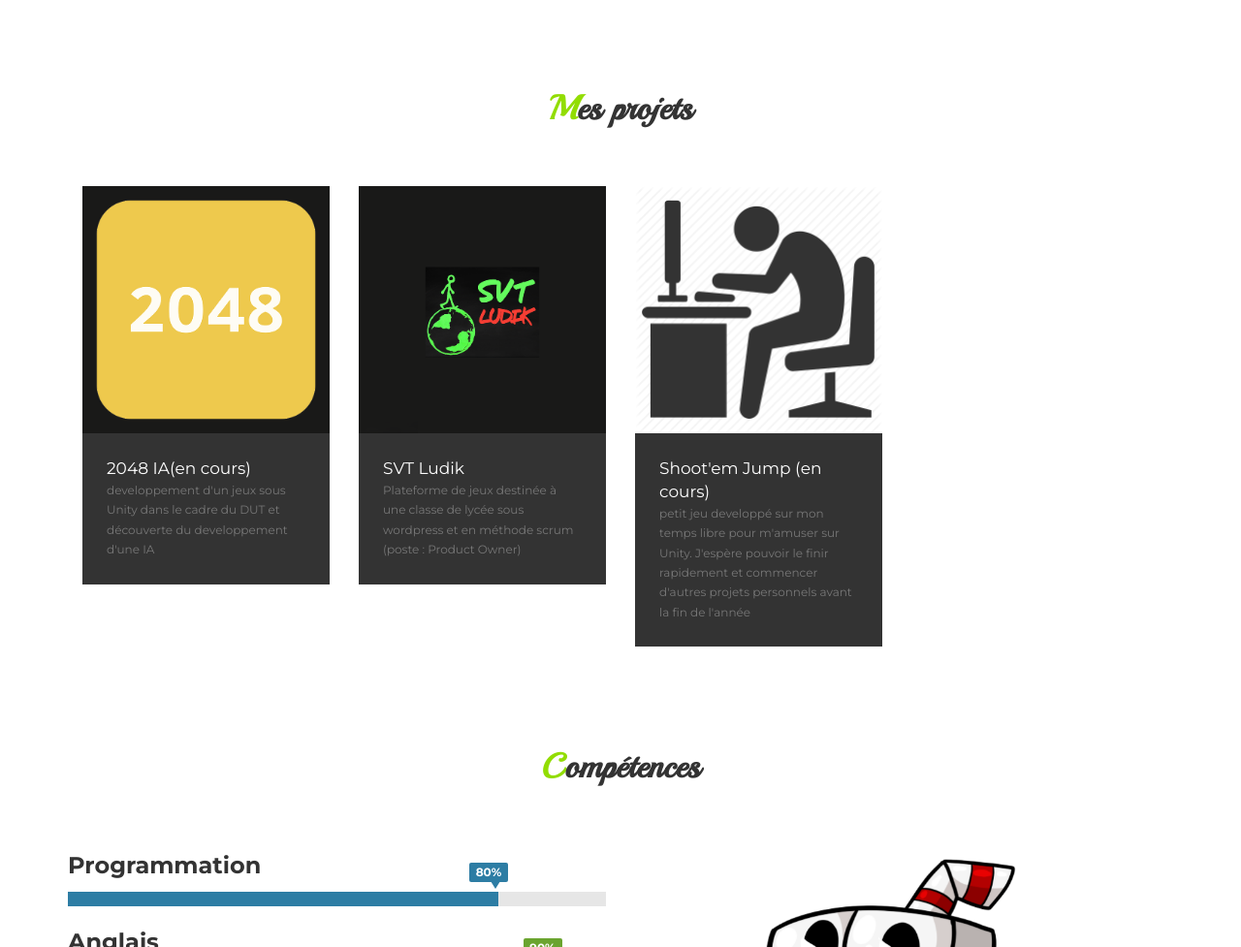
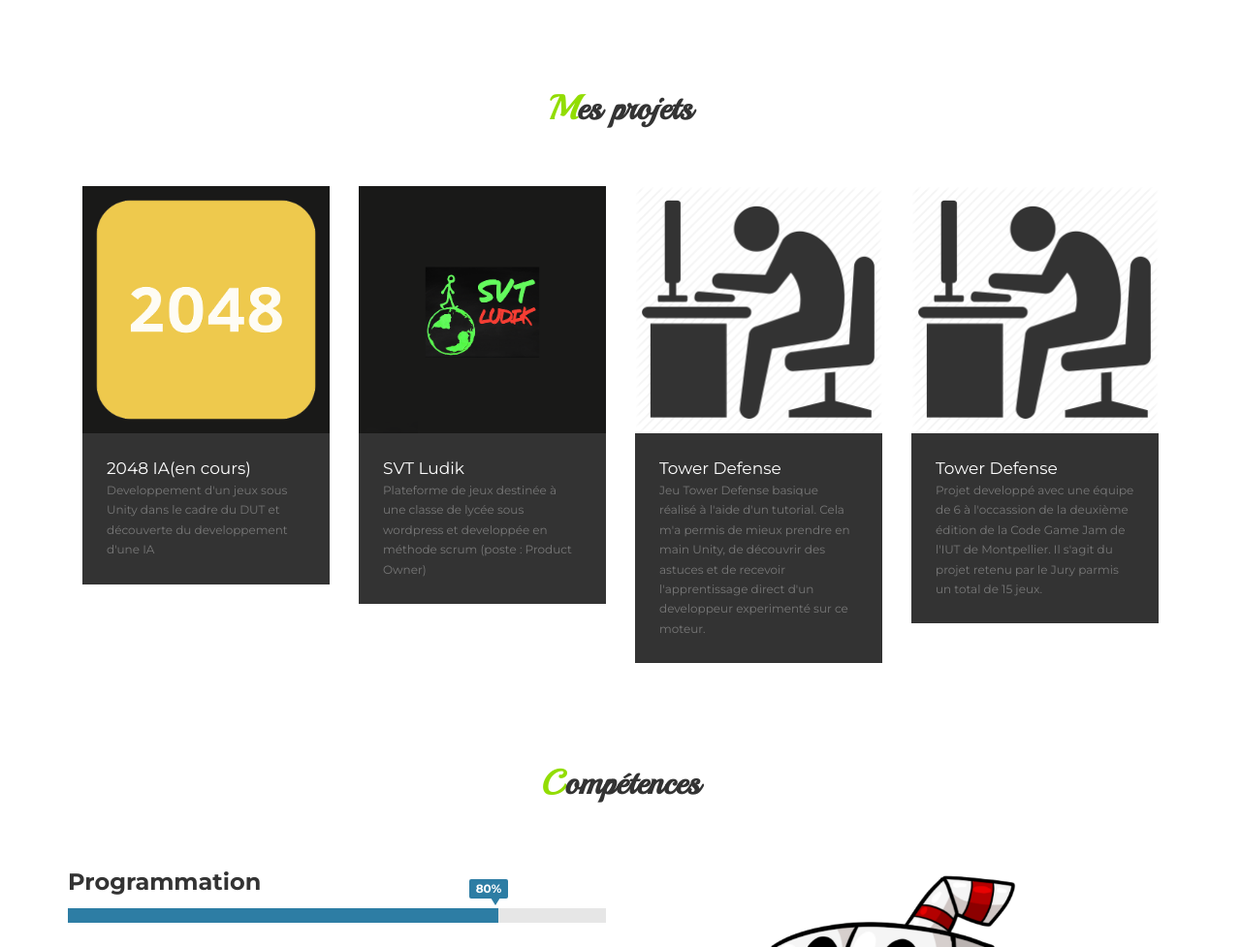
Before and after one commit to EstebanLG/EstebanL, a plain HTML site: page index.html in a window 1280 px wide. Shown: the part 1117-2094 px from the top of the page at 97% size. Drawn offline with nearby package versions, Linux system fonts and the light colour scheme; some packages are replaced by stand-ins of ours; a web font is replaced by a local one.

Commit message:
projet fix 1

```diff
--- a/index.html
+++ b/index.html
@@ -107,7 +107,7 @@ Mon CV est disponible <a href = "CVestebanLegrand.pdf" class="nostyle">ici</li><
                   <a href="2048ia.html"><img src="img/2048logo.png" alt="2048 ia"/></a>
                   <figcaption>
                     <h3>2048 IA(en cours)</h3>
-                    <p>developpement d'un jeux sous Unity dans le cadre du DUT et découverte du developpement d'une IA</p>
+                    <p>Developpement d'un jeux sous Unity dans le cadre du DUT et découverte du developpement d'une IA</p>
                   </figcaption>
                 </figure>
               </li>
@@ -116,16 +116,30 @@ Mon CV est disponible <a href = "CVestebanLegrand.pdf" class="nostyle">ici</li><
                   <a href="SVTludik.html"><img src="img/svtludiklogo.png" alt="" /></a>
                   <figcaption>
                     <h3>SVT Ludik</h3>
-                    <p>Plateforme de jeux destinée à une classe de lycée sous wordpress et en méthode scrum (poste : Product Owner)</p>
+                    <p>Plateforme de jeux destinée à une classe de lycée sous wordpress et developpée en méthode scrum (poste : Product Owner)</p>
                   </figcaption>
                 </figure>
               </li>
               <li>
                 <figure>
-                  <a href="shootemjump"><img src="img/onWork.png"/></a>
+                  <a href="TowerDefense"><img src="img/onWork.png"/></a>
                   <figcaption>
-                    <h3>Shoot'em Jump (en cours)</h3>
-                    <p>petit jeu developpé sur mon temps libre pour m'amuser sur Unity. J'espère pouvoir le finir rapidement et commencer d'autres projets personnels avant la fin de l'année </p>
+                    <h3>Tower Defense</h3>
+                    <p>Jeu Tower Defense basique réalisé à l'aide d'un tutorial.
+			   Cela m'a permis de mieux prendre en main Unity, de découvrir des astuces et de recevoir l'apprentissage direct d'un developpeur experimenté sur ce moteur.
+			  </p>
+                  </figcaption>
+                </figure>
+              </li>
+	 	<li>
+                <figure>
+                  <a href="The Great Jouney Of Tobashi"><img src="img/onWork.png"/></a>
+                  <figcaption>
+                    <h3>Tower Defense</h3>
+                    <p>
+			Projet developpé avec une équipe de 6 à l'occassion de la deuxième édition de la Code Game Jam de
+			l'IUT de Montpellier. Il s'agit du projet retenu par le Jury parmis un total de 15 jeux.
+		  </p>
                   </figcaption>
                 </figure>
               </li>
```
